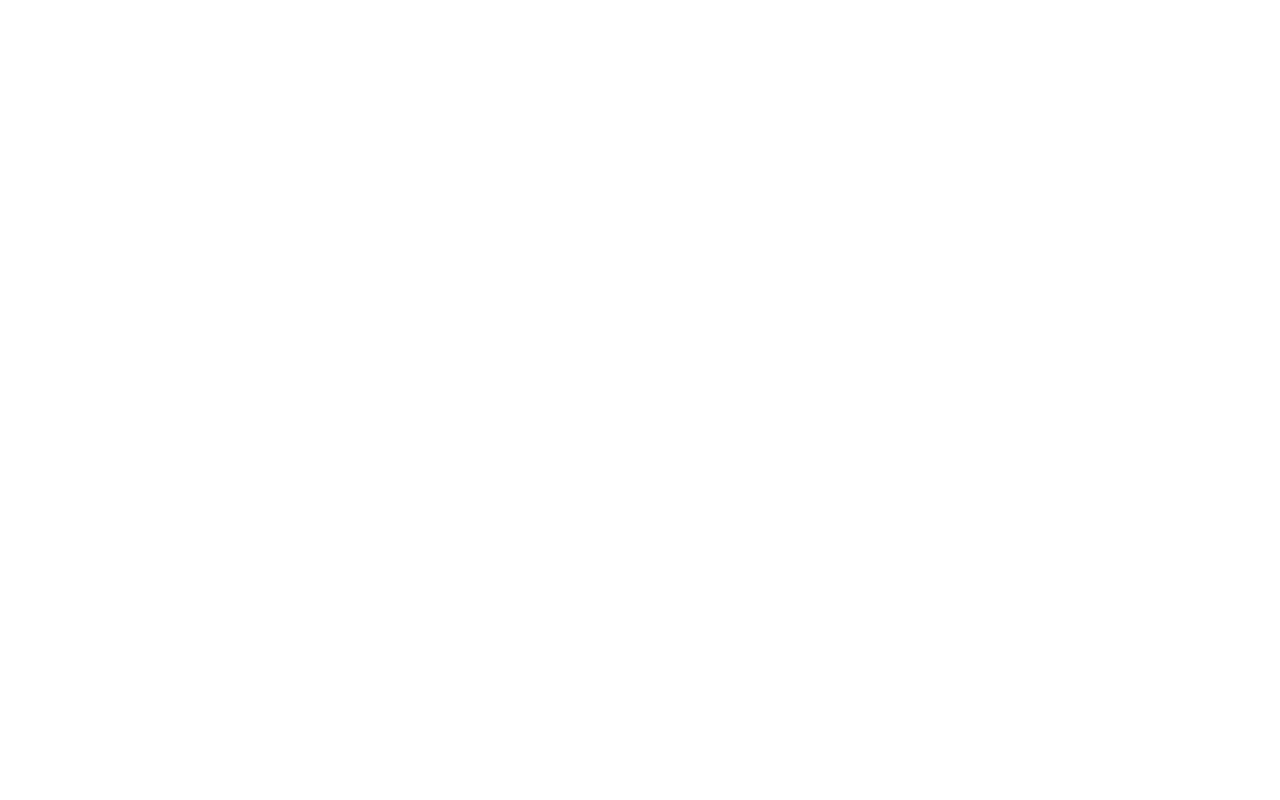
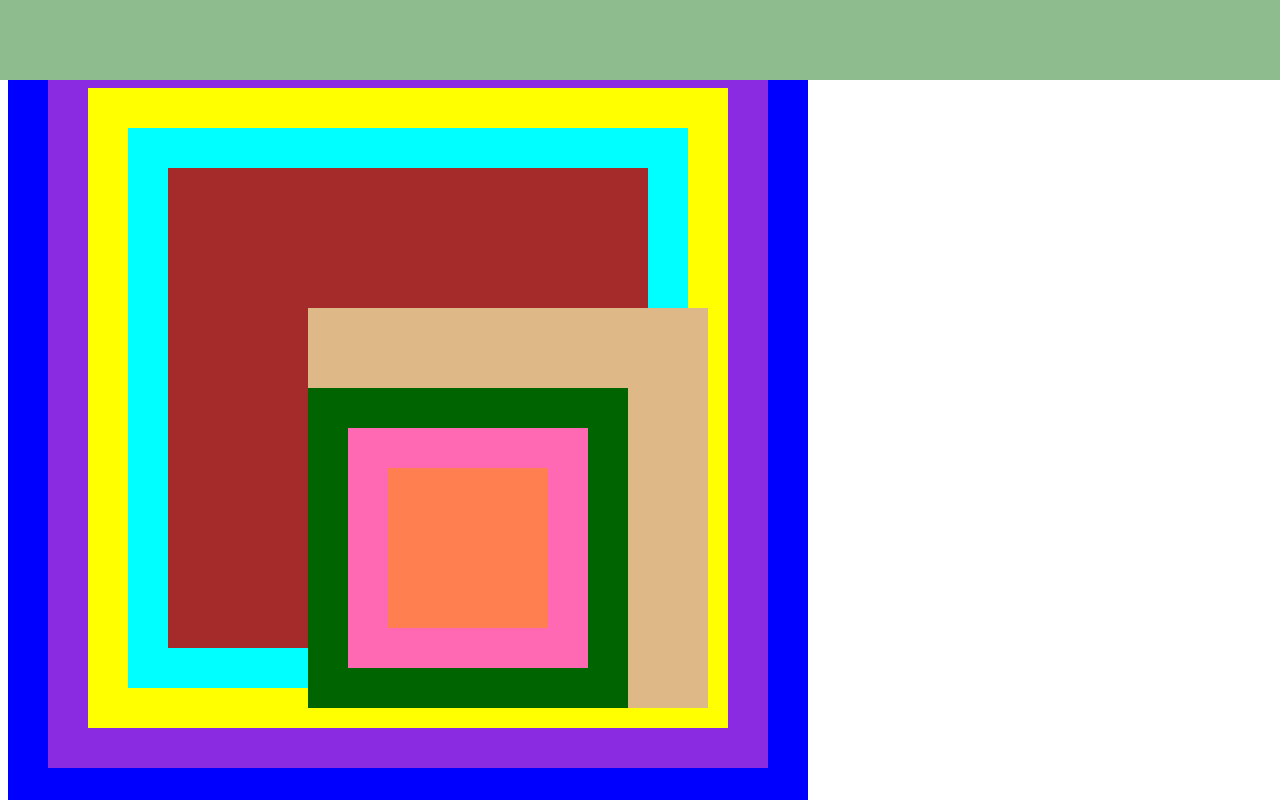
Before and after one commit to oszto10/w3-practice, a plain HTML site: page frontend/index.html in a window 1280 px wide. Shown: the top 800 px of the page. Drawn offline with Linux system fonts and the light colour scheme.

Commit message:
new branch

```diff
--- a/frontend/index.html
+++ b/frontend/index.html
@@ -1,12 +1,33 @@
 <!DOCTYPE html>
 <html lang="en">
-<head>
-	<meta charset="UTF-8">
-	<meta http-equiv="X-UA-Compatible" content="IE=edge">
-	<meta name="viewport" content="width=device-width, initial-scale=1.0">
-	<title>This is FRONTEND</title>
-</head>
-<body>
-	<div id="root"></div>
-</body>
+  <head>
+    <meta charset="UTF-8" />
+    <meta http-equiv="X-UA-Compatible" content="IE=edge" />
+    <meta name="viewport" content="width=device-width, initial-scale=1.0" />
+    <link rel="stylesheet" href="style.css" />
+    <title>This is FRONTEND</title>
+  </head>
+  <body>
+    <div>
+      <div>
+        <div>
+          <div>
+            <div>
+              <div class="pos-relative">
+                <div class="asd1">
+                  <div>
+                    <div>
+                      <div class="pos-fixed"></div>
+                    </div>
+                  </div>
+                </div>
+              </div>
+            </div>
+          </div>
+        </div>
+      </div>
+    </div>
+
+    <div></div>
+  </body>
 </html>
--- /dev/null
+++ b/frontend/style.css
@@ -0,0 +1,130 @@
+div {
+  height: 100vh;
+  width: 100vh;
+  background-color: blue;
+  display: flex;
+  justify-content: center;
+  align-items: center;
+}
+
+div > div {
+  height: 90vh;
+  width: 90vh;
+  background-color: blueviolet;
+}
+
+div > div > div {
+  height: 80vh;
+  width: 80vh;
+  background-color: yellow;
+}
+
+div > div > div > div {
+  height: 70vh;
+  width: 70vh;
+  background-color: aqua;
+}
+
+div > div > div > div > div {
+  height: 60vh;
+  width: 60vh;
+  background-color: brown;
+}
+
+div > div > div > div > div > div {
+  height: 50vh;
+  width: 50vh;
+  background-color: burlywood;
+}
+
+div > div > div > div > div > div > div {
+  height: 40vh;
+  width: 40vh;
+  background-color: darkgreen;
+}
+
+div > div > div > div > div > div > div > div {
+  height: 30vh;
+  width: 30vh;
+  background-color: hotpink;
+}
+
+div > div > div > div > div > div > div > div > div {
+  height: 20vh;
+  width: 20vh;
+  background-color: coral;
+}
+
+div > div > div > div > div > div > div > div > div > div {
+  height: 10vh;
+  width: 10vh;
+  background-color: darkseagreen;
+}
+
+.pos-fixed {
+  position: fixed;
+  top: 0;
+  left: 0;
+  width: 100%;
+}
+
+.asd1 {
+  position: absolute;
+  bottom: 0;
+  left: 0;
+}
+
+.pos-relative {
+  position: relative;
+  top: 100px;
+  left: 100px;
+}
+
+/* .first {
+  border-top-left-radius: 100px;
+  border-top-right-radius: 100px;
+}
+
+.first.most-inner {
+  border-radius: 20%;
+}
+
+.most-inner {
+  border-radius: 50%;
+  position: relative;
+}
+
+body > div,
+.most-inner {
+  border: 10px solid black;
+  box-sizing: border-box;
+}
+
+.most-inner:hover {
+  background-color: white;
+  transform: all 0.5s ease;
+}
+
+.most-inner::before {
+  content: "a";
+  position: absolute;
+  width: 100%;
+  height: 100%;
+  top: -100px;
+  background-color: white;
+  transition: all 0.5s ease;
+}
+
+.most-inner::after {
+  content: "A";
+  position: absolute;
+  width: 100%;
+  height: 100%;
+  top: 100px;
+  background-color: white;
+  transition: all 0.5s ease;
+}
+.most-inner:hover::before,
+.most-inner:hover::after {
+  top: 0;
+} */
```
